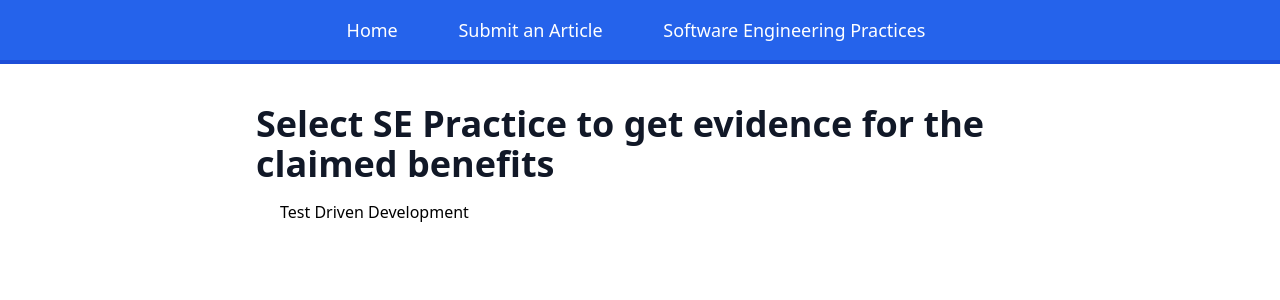
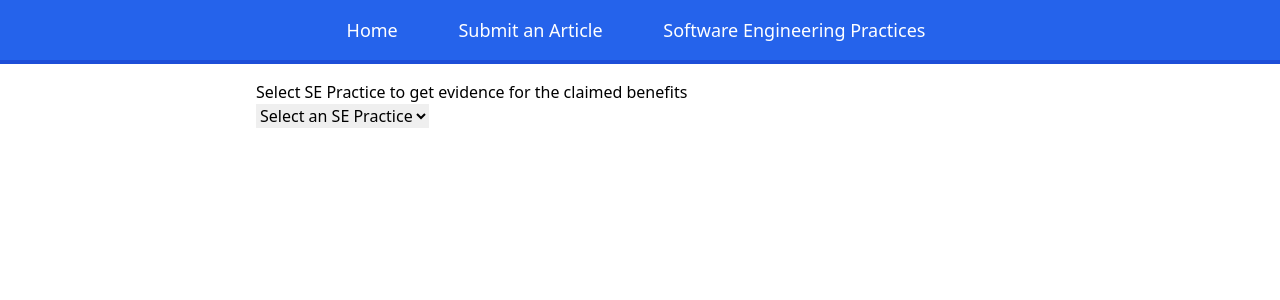
Before and after one commit to NSen29/SPEED_NBC_Group10, a React (Create React App) app in the folder frontend/: page /SE-Practice in a window 1280 px wide. Shown: the top 300 px of the page. Built offline with nearby package versions, Linux system fonts and the light colour scheme.

Commit message:
added basic dropdown, need to add routing

```diff
--- /dev/null
+++ b/frontend/src/components/Dropdown.js
@@ -0,0 +1,18 @@
+import React from 'react';
+import SEPractices from "../dummydata/SEPractices"
+
+  const optionItems = SEPractices.map((SEPractice) =>
+                <option key={SEPractice.practice}>{SEPractice.practice}</option>
+            );
+  const Dropdown = () => {
+    return (
+        <div>
+             <select>
+             <option value="">Select an SE Practice </option>
+                {optionItems}
+             </select>
+         </div>
+
+    )
+  }
+  export default Dropdown;
--- a/frontend/src/pages/SE-Practice.js
+++ b/frontend/src/pages/SE-Practice.js
@@ -1,26 +1,23 @@
 import React from 'react'
 import ReactDOM from 'react-dom'
 import { Link } from 'react-router-dom'
+import Dropdown from "../components/Dropdown.js";
+
+
+const SEPractice = () => {
+    return (
+
+
+        < div >
+        <h2>Select SE Practice to get evidence for the claimed benefits</h2>
+        <Dropdown/>
+         <optionItems tag={Link} to="/TDD"></optionItems>
 
 
 
-const SEPractice = () => {
-    return ( <
-        div >
-        <
-        h2 className = 'sm:text-4xl text-2xl font-bold mt-6 text-gray-900' > Select SE Practice to get evidence
-        for the claimed benefits < /h2>  <
-        ul >
-        <
-        li className = "inline-block pt-4 pb-4" >
-        <
-        Link to = "/TDD"
-        className = "pl-6 pr-8" >
-        Test Driven Development <
-        /Link>  < /
-        li > <
-        /ul>   < /
-        div >
+        </div>
+
+
 
     );
 }
```
